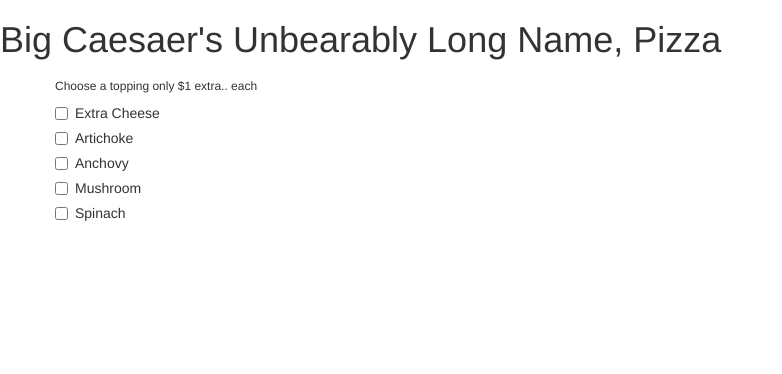
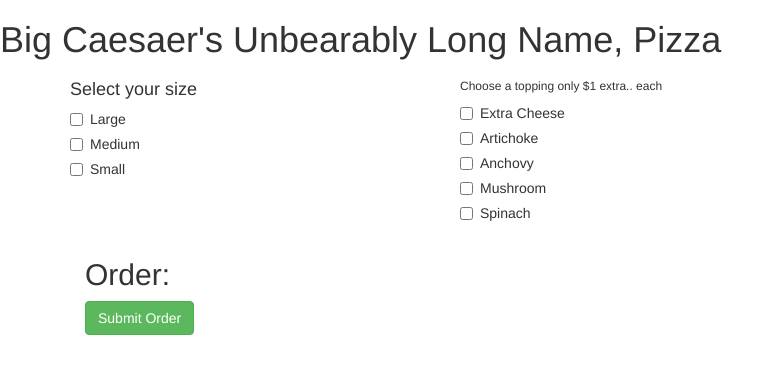
Before and after one commit to ZHedgepeth/pizza, a plain HTML site: page index.html in a window 1280 px wide. Shown: the whole page, without its empty margins (0-782 px from the left). Drawn offline with nearby package versions, Linux system fonts and the light colour scheme; a web font is replaced by a local one.

Commit message:
add checkboxes for the size and figuring more backend

```diff
--- a/index.html
+++ b/index.html
@@ -3,7 +3,6 @@
   <head>
     <meta charset="utf-8">
     <link href="css/bootstrap.min.css" rel="stylesheet" type="text/css">
-    <link href="https://fonts.googleapis.com/css?family=Oleo+Script+Swash+Caps:700|Abel|Amatica+SC" rel="stylesheet">
     <link href="css/styles.css" rel="stylesheet" type="text/css">
     <script src="js/jquery-3.1.0.js"></script>
     <script src="js/bootstrap.js"></script>
@@ -15,6 +14,22 @@
     <div class='container'>
       <form id='order'>
         <div class='row'>
+          <div class='col-sm-4'>
+            <div class='form-group size'>
+              <h4>Select your size</h4>
+              <div class="checkbox">
+                <label><input type="checkbox" name="topping" value="large">Large</label>
+              </div>
+              <div class="checkbox">
+                <label><input type="checkbox" name="topping" value="Medium">Medium</label>
+              </div>
+              <div class="checkbox">
+                <label><input type="checkbox" name="topping" value="Small">Small</label>
+              </div>
+            </div>
+          </div>
+
+          <div class='col-sm-4'>
             <div class='form-group toppings'>
               <h6>Choose a topping only $1 extra.. each</h6>
               <div class="checkbox">
@@ -27,17 +42,25 @@
                 <label><input type="checkbox" name="topping" value="anchovy">Anchovy</label>
               </div>
               <div class="checkbox">
-              <label><input type="checkbox" name="topping" value="spinach">Mushroom</label>
+                <label><input type="checkbox" name="topping" value="mushroom">Mushroom</label>
               </div>
               <div class="checkbox">
                 <label><input type="checkbox" name="topping" value="spinach">Spinach</label>
               </div>
             </div>
           </div>
+        </div>
       </form>
 
+
+        <div class="col-sm-12">
+          <div id="order">
+          <h2>Order:</h2>
+
+            </div>
+            <button id="submit-order" class="btn btn-success">Submit Order</button>
         </div>
 
-
+    </div>
   </body>
 </html>
--- a/js/scripts.js
+++ b/js/scripts.js
@@ -16,3 +16,9 @@ pizzaStore.prototype.finalPrice = function() {
     this.cost += 12.50 + (this.topping.length * 1)
   }
 }
+
+var totalToppings =[]
+$(".toppings input[type='checkbox']:checked").each(function() {
+  totalToppings.push($(this).val())
+})
+alert(totalToppings)
```
Lines whose indentation alone changed are shown as unchanged.
